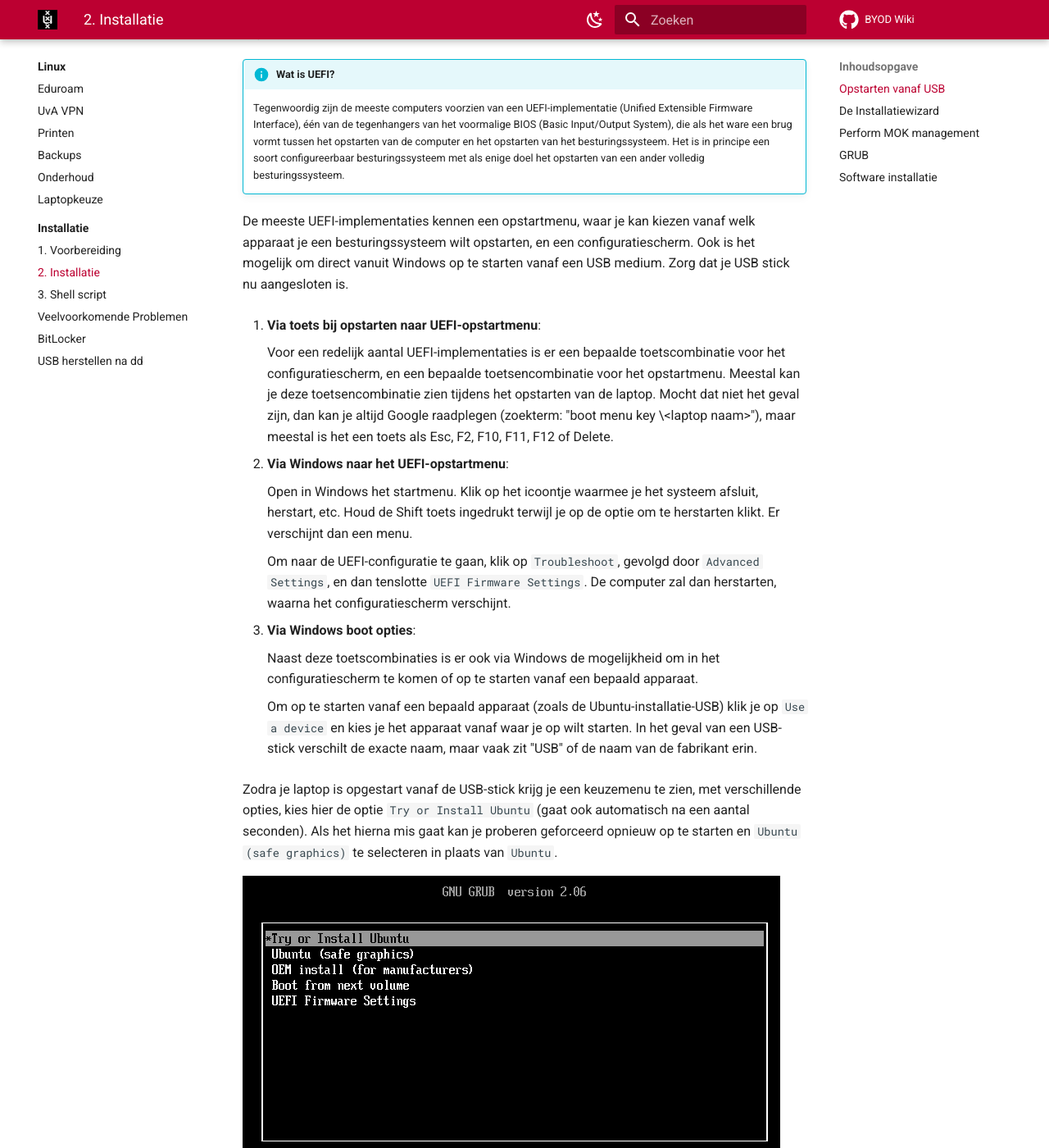
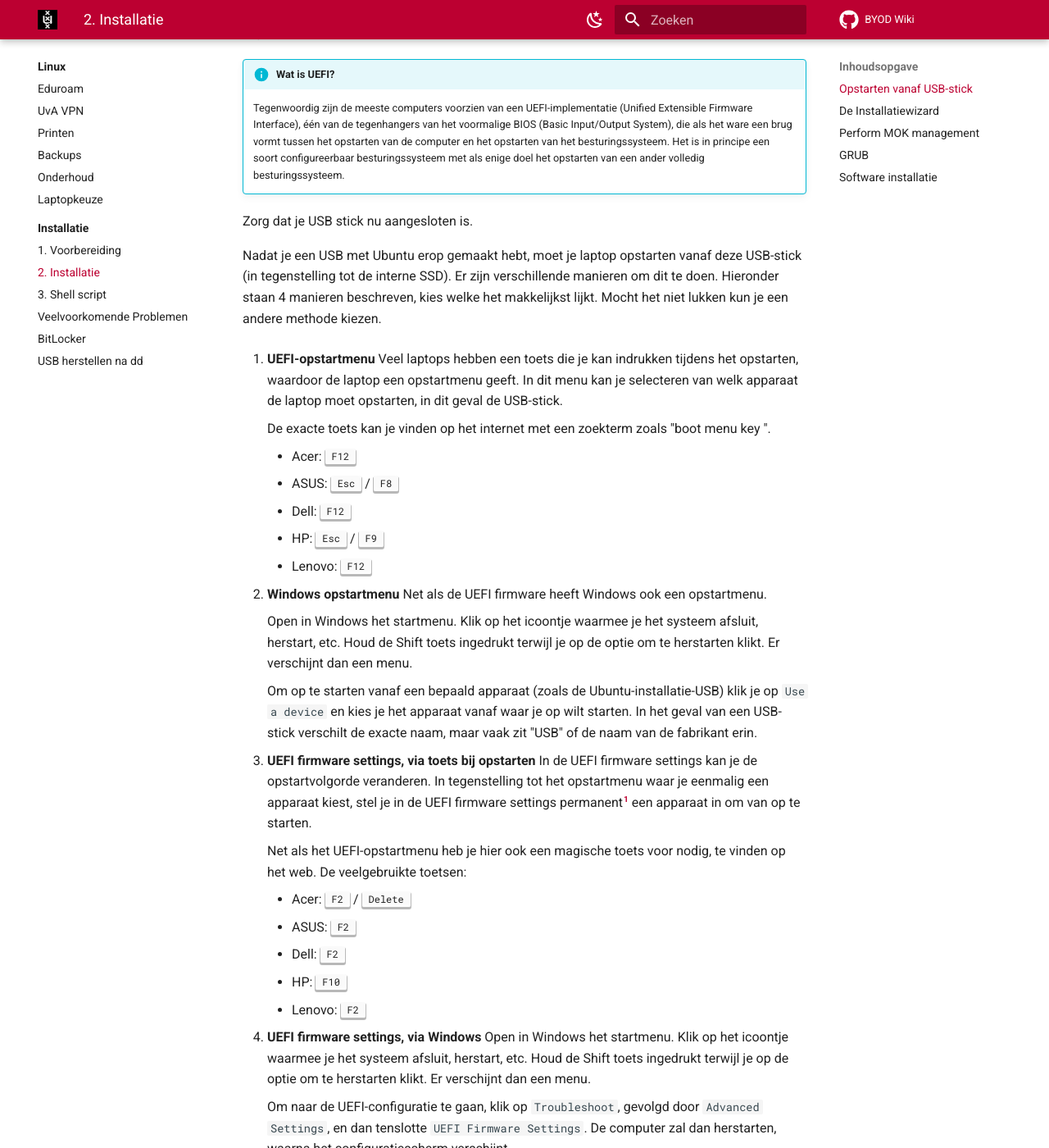
Before and after one commit to svkampen/byod-wiki, an MkDocs documentation site: the page built from docs/linux/installatie/installatie.md, in a window 1280 px wide and 1400 px high, scrolled down 211 px. Shown: the whole window at 82% size. Built offline with MkDocs 1.6.1 and Material for MkDocs 9.7.7, drawn with Linux system fonts in a browser that asks for light colours; comment, search, counter and statistics services are not loaded; some of the changed text lies outside the part shown.

Commit message:
Opstartinstructies iets herschreven met meer uitleg

```diff
--- a/docs/linux/installatie/installatie.md
+++ b/docs/linux/installatie/installatie.md
@@ -1,27 +1,47 @@
 # Installatie
 
-## Opstarten vanaf USB
+## Opstarten vanaf USB-stick
 
 !!! info "Wat is UEFI?"
     Tegenwoordig zijn de meeste computers voorzien van een UEFI-implementatie (Unified Extensible Firmware Interface), één van de tegenhangers van het voormalige BIOS (Basic Input/Output System), die als het ware een brug vormt tussen het opstarten van de computer en het opstarten van het besturingssysteem. Het is in principe een soort configureerbaar besturingssysteem met als enige doel het opstarten van een ander volledig besturingssysteem.
 
-De meeste UEFI-implementaties kennen een opstartmenu, waar je kan kiezen vanaf welk apparaat je een besturingssysteem wilt opstarten, en een configuratiescherm. Ook is het mogelijk om direct vanuit Windows op te starten vanaf een USB medium. Zorg dat je USB stick nu aangesloten is.
+Zorg dat je USB stick nu aangesloten is.
 
-1. **Via toets bij opstarten naar UEFI-opstartmenu**:
+Nadat je een USB met Ubuntu erop gemaakt hebt, moet je laptop opstarten vanaf deze USB-stick (in tegenstelling tot de interne SSD). Er zijn verschillende manieren om dit te doen. Hieronder staan 4 manieren beschreven, kies welke het makkelijkst lijkt. Mocht het niet lukken kun je een andere methode kiezen.
 
-    Voor een redelijk aantal UEFI-implementaties is er een bepaalde toetscombinatie voor het configuratiescherm, en een bepaalde toetsencombinatie voor het opstartmenu. Meestal kan je deze toetsencombinatie zien tijdens het opstarten van de laptop. Mocht dat niet het geval zijn, dan kan je altijd Google raadplegen (zoekterm: "boot menu key \<laptop naam\>"), maar meestal is het een toets als Esc, F2, F10, F11, F12 of Delete.
+1. **UEFI-opstartmenu**
+    Veel laptops hebben een toets die je kan indrukken tijdens het opstarten, waardoor de laptop een opstartmenu geeft. In dit menu kan je selecteren van welk apparaat de laptop moet opstarten, in dit geval de USB-stick.
 
-2. **Via Windows naar het UEFI-opstartmenu**:
+    De exacte toets kan je vinden op het internet met een zoekterm zoals "boot menu key <laptop model>".
+
+    * Acer: <kbd>F12</kbd>
+    * ASUS: <kbd>Esc</kbd> / <kbd>F8</kbd>
+    * Dell: <kbd>F12</kbd>
+    * HP: <kbd>Esc</kbd> / <kbd>F9</kbd>
+    * Lenovo: <kbd>F12</kbd>
+
+2. **Windows opstartmenu**
+    Net als de UEFI firmware heeft Windows ook een opstartmenu.
 
     Open in Windows het startmenu. Klik op het icoontje waarmee je het systeem afsluit, herstart, etc. Houd de Shift toets ingedrukt terwijl je op de optie om te herstarten klikt. Er verschijnt dan een menu.
 
+    Om op te starten vanaf een bepaald apparaat (zoals de Ubuntu-installatie-USB) klik je op `Use a device` en kies je het apparaat vanaf waar je op wilt starten. In het geval van een USB-stick verschilt de exacte naam, maar vaak zit "USB" of de naam van de fabrikant erin.
+
+3. **UEFI firmware settings, via toets bij opstarten**
+    In de UEFI firmware settings kan je de opstartvolgorde veranderen. In tegenstelling tot het opstartmenu waar je eenmalig een apparaat kiest, stel je in de UEFI firmware settings permanent[^1] een apparaat in om van op te starten.
+
+    Net als het UEFI-opstartmenu heb je hier ook een magische toets voor nodig, te vinden op het web. De veelgebruikte toetsen:
+
+    * Acer: <kbd>F2</kbd> / <kbd>Delete</kbd>
+    * ASUS: <kbd>F2</kbd>
+    * Dell: <kbd>F2</kbd>
+    * HP: <kbd>F10</kbd>
+    * Lenovo: <kbd>F2</kbd>
+
+4. **UEFI firmware settings, via Windows**
+    Open in Windows het startmenu. Klik op het icoontje waarmee je het systeem afsluit, herstart, etc. Houd de Shift toets ingedrukt terwijl je op de optie om te herstarten klikt. Er verschijnt dan een menu.
+
     Om naar de UEFI-configuratie te gaan, klik op `Troubleshoot`, gevolgd door `Advanced Settings`, en dan tenslotte `UEFI Firmware Settings`. De computer zal dan herstarten, waarna het configuratiescherm verschijnt.
-
-3. **Via Windows boot opties**:
-
-    Naast deze toetscombinaties is er ook via Windows de mogelijkheid om in het configuratiescherm te komen of op te starten vanaf een bepaald apparaat.
-
-    Om op te starten vanaf een bepaald apparaat (zoals de Ubuntu-installatie-USB) klik je op `Use a device` en kies je het apparaat vanaf waar je op wilt starten. In het geval van een USB-stick verschilt de exacte naam, maar vaak zit "USB" of de naam van de fabrikant erin.
 
 Zodra je laptop is opgestart vanaf de USB-stick krijg je een keuzemenu te zien, met verschillende opties, kies hier de optie `Try or Install Ubuntu` (gaat ook automatisch na een aantal seconden). Als het hierna mis gaat kan je proberen geforceerd opnieuw op te starten en `Ubuntu (safe graphics)` te selecteren in plaats van `Ubuntu`.
 
@@ -43,7 +63,7 @@
 
 ![Software](../../assets/2204-software.png)
 
-Mogelijk krijg je hierna een waarschuwing scherm met een melding dat hij Ubuntu niet kan installeren ivm Bitlocker of Intel RST. In het geval van Bitlocker, zie de [Bitlocker-pagina](./bitlocker.md).
+Mogelijk krijg je hierna een waarschuwing scherm met een melding dat hij Ubuntu niet kan installeren ivm BitLocker of Intel RST. In het geval van BitLocker, zie de [BitLocker-pagina](./bitlocker.md).
 In het geval van Intel RST, vraag om hulp om dit uit te schakelen.
 
 ![BitLocker](../../assets/2204-bitlocker.png)
@@ -92,3 +112,5 @@
 ## Software installatie
 
 Nu Ubuntu successvol is geïnstalleerd, kan je de [shell script](./shell-script.md) gebruiken om benodigde software te installeren.
+
+[^1]: Als je de USB-stick uit je laptop haalt, zal je laptop hoogstwaarschijnlijk automatisch de opstartvolgorde aanpassen zodat de SSD weer het primaire opstartapparaat is.
```
Also changed, not shown: other parts of docs/linux/installatie/installatie.md (+2 -2 lines).
